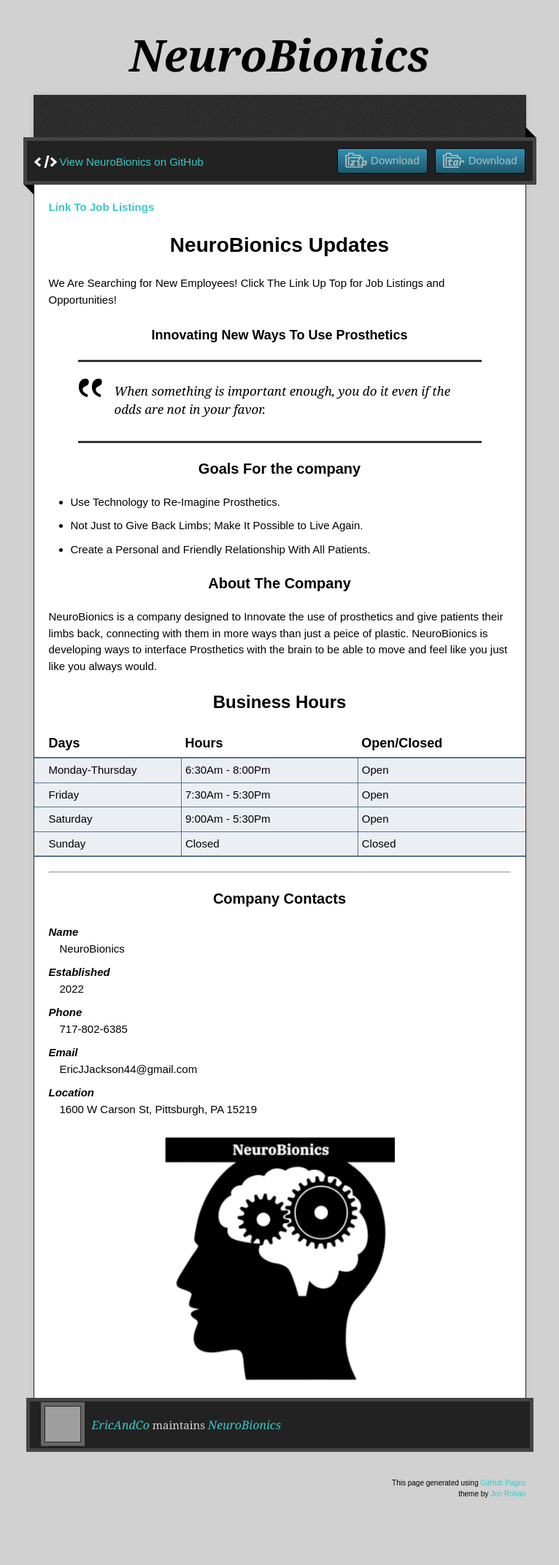
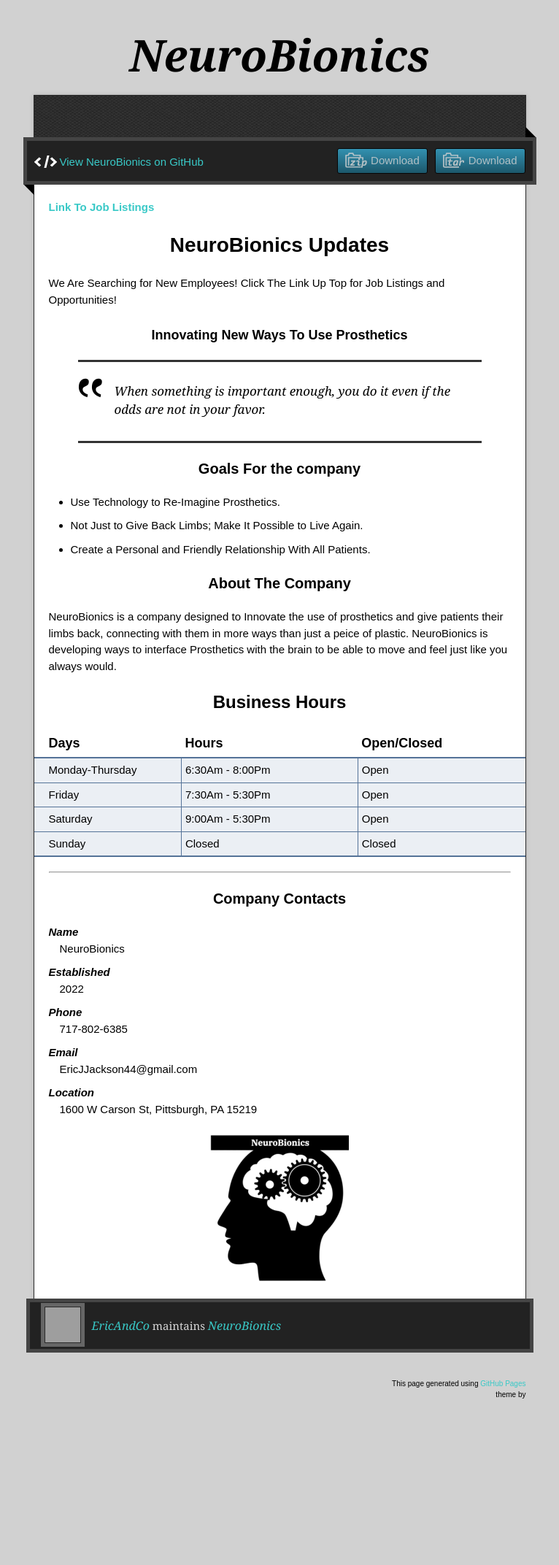
Before and after one commit to EricAndCo/NeuroBionics, a Jekyll site: the page built from index.md, in a window 1280 px wide. Shown: the whole page at 73% size, without its empty margins (257-1023 px from the left). Built offline with Jekyll 4.4.1, drawn with Linux system fonts in a browser that asks for light colours; the repository's description, which GitHub fills in, is left out; after the commit the page ends 2008 px from its top, so only the background shows below that; grey boxes are pictures that could not be loaded.

Commit message:
Minor Updates

```diff
--- a/_layouts/default.html
+++ b/_layouts/default.html
@@ -54,7 +54,7 @@
 
       </div>
       <div class="creds">
-        <small>This page generated using <a href="https://pages.github.com/">GitHub Pages</a><br>theme by <a href="https://twitter.com/jonrohan/">Jon Rohan</a></small>
+        <small>This page generated using <a href="https://pages.github.com/">GitHub Pages</a><br>theme by
       </div>
     </footer>
   </div>
--- a/_sass/jekyll-theme-time-machine.scss
+++ b/_sass/jekyll-theme-time-machine.scss
@@ -29,8 +29,8 @@
   Display: block;
   margin-left: auto;
   margin-right: auto;
-  width: 50%;
-  Height: 50%;
+  width: 30%;
+  Height: 30%;
 }
 
 h1.title {
--- a/index.md
+++ b/index.md
@@ -20,7 +20,7 @@
 
 ### About The Company
 
-NeuroBionics is a company designed to Innovate the use of prosthetics and give patients their limbs back, connecting with them in more ways than just a peice of plastic. NeuroBionics is developing ways to interface Prosthetics with the brain to be able to move and feel like you just like you always would.
+NeuroBionics is a company designed to Innovate the use of prosthetics and give patients their limbs back, connecting with them in more ways than just a peice of plastic. NeuroBionics is developing ways to interface Prosthetics with the brain to be able to move and feel just like you always would.
 
 ## Business Hours
 
```
